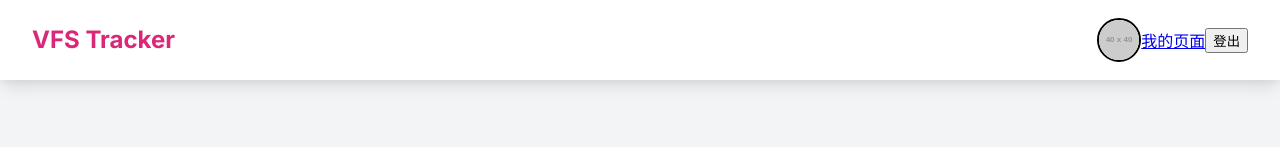
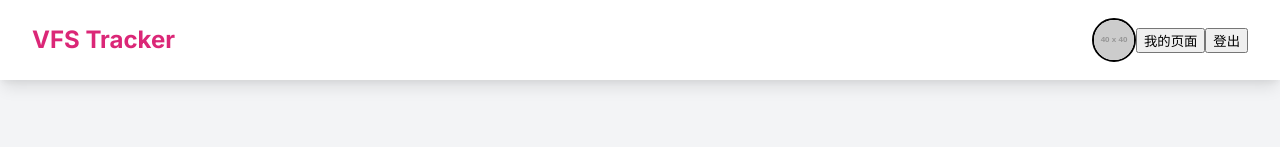
Before and after one commit to Ethanlita/vfs-tracker, a React (Vite) app: page / in a window 1280 px wide. Both pictures are taken after a click on the button "开发登录". Shown: the top 147 px of the page. Built offline with nearby package versions, Linux system fonts and the light colour scheme; no server answers; what @aws-amplify/ui-react, aws-amplify would draw is missing.

Commit message:
[feat] refract mypage buttom using onclick()

```diff
--- a/src/components/Auth.jsx
+++ b/src/components/Auth.jsx
@@ -38,9 +38,12 @@ const Auth = () => {
           {mockUser.attributes.name}
         </span>
         <span className="text-xs text-orange-600 hidden sm:block">(开发模式)</span>
-        <Link to="/mypage" className="text-sm font-semibold text-gray-700 hover:text-pink-600">
+        <button
+          onClick={() => navigate('/mypage')}
+          className="text-sm font-semibold text-gray-700 hover:text-pink-600"
+        >
           我的页面
-        </Link>
+        </button>
         <button
           onClick={handleDevLogout}
           className="bg-gray-200 text-gray-800 hover:bg-gray-300 font-semibold py-2 px-4 rounded-lg transition-colors duration-300"
```
